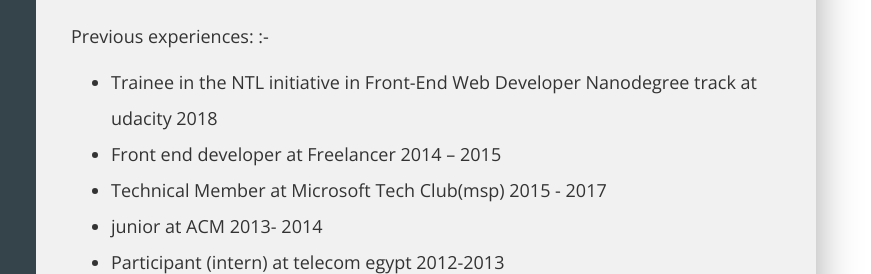
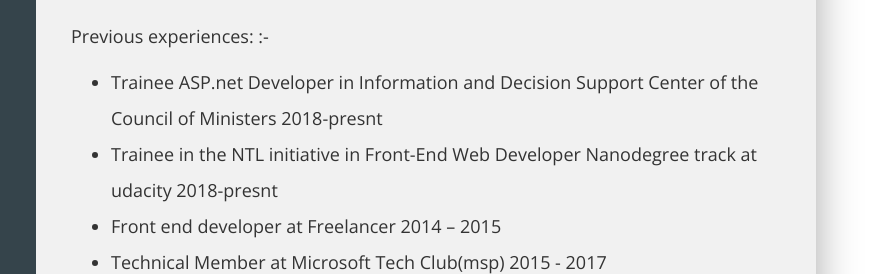
Before and after one commit to mannar94/mannarportofolio4, a plain HTML site: page index.html in a window 1280 px wide. Shown: the part 437-711 px from the top of the page, 409-1280 px from the left. Drawn offline with nearby package versions, Linux system fonts and the light colour scheme.

Commit message:
Update index.html

```diff
--- a/index.html
+++ b/index.html
@@ -202,9 +202,13 @@
 						Previous experiences: :-<br></p>
 						<ul>
 							<li>
+								Trainee ASP.net Developer in Information and Decision Support Center of the Council of Ministers
+                                 2018-presnt
+							</li>
+							<li>
 								Trainee in the NTL initiative in Front-End Web Developer Nanodegree
                                 track at udacity
-                                 2018
+                                 2018-presnt
 							</li>
 							<li>
 								Front end developer at Freelancer
```
